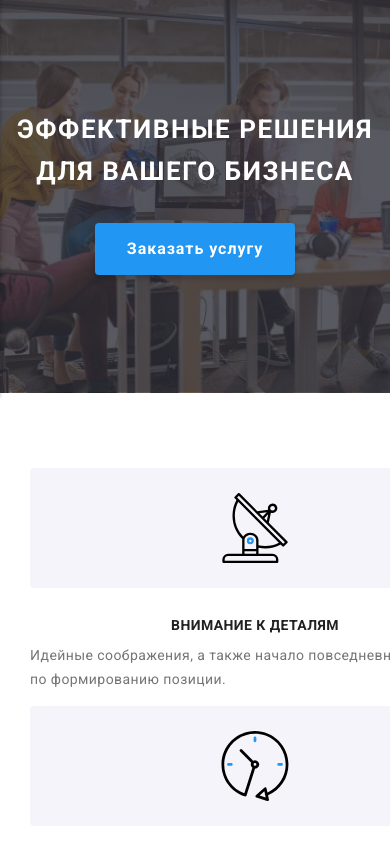
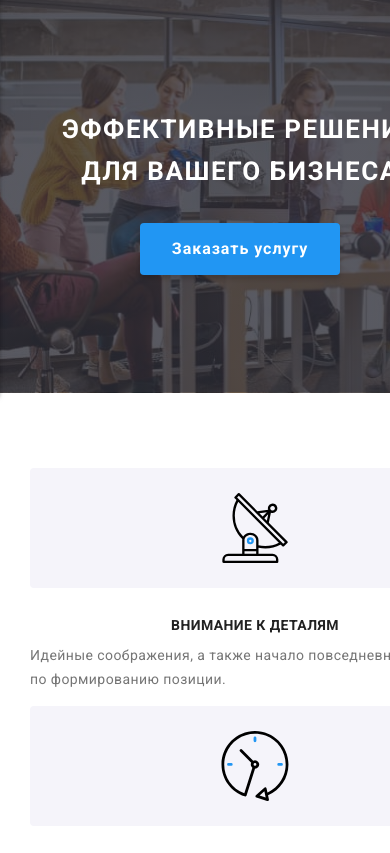
Before and after one commit to MnStrDima/goit-markup-hw-08, a plain HTML site: page index.html in a window 390 px wide. Shown: the part 60-913 px from the top of the page. Drawn offline with Linux system fonts and the light colour scheme.

```diff
--- a/sass/components/_hero.scss
+++ b/sass/components/_hero.scss
@@ -1,6 +1,6 @@
 .hero {
   text-align: center;
-  max-width: 1600px;
+  width: $mobile;
   height: auto;
   margin-left: auto;
   margin-right: auto;
```
Also changed, not shown: css/main.css, css/main.min.css, 2 other files.
